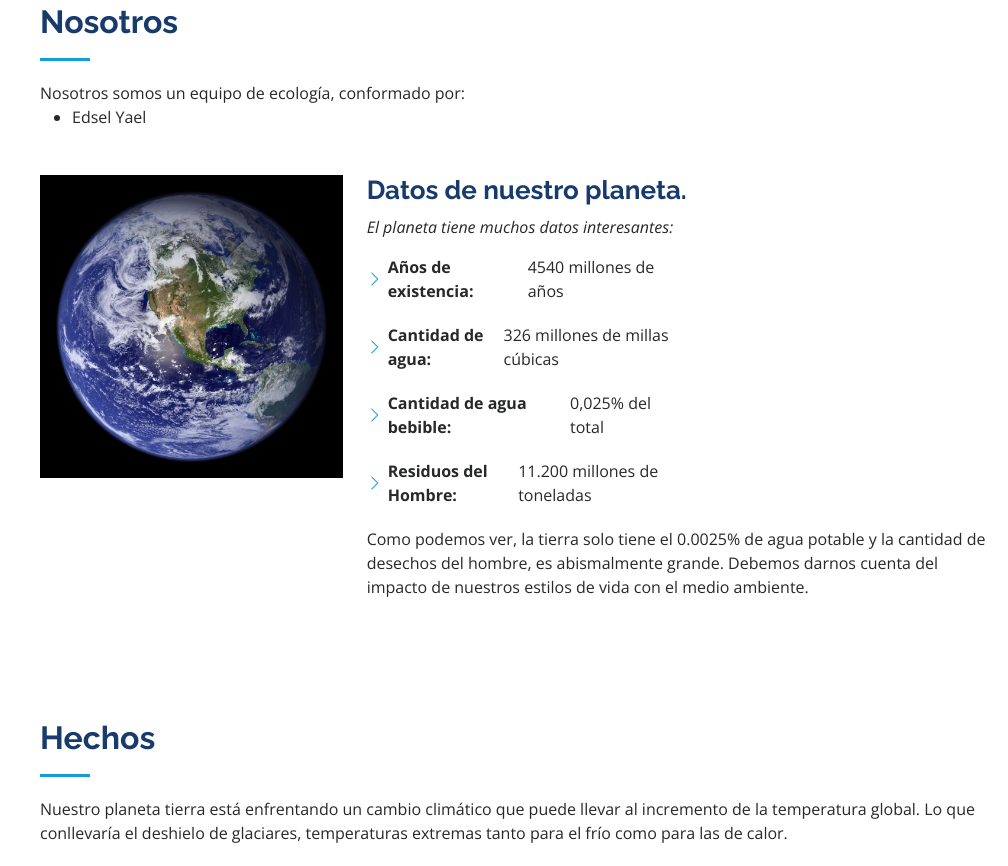
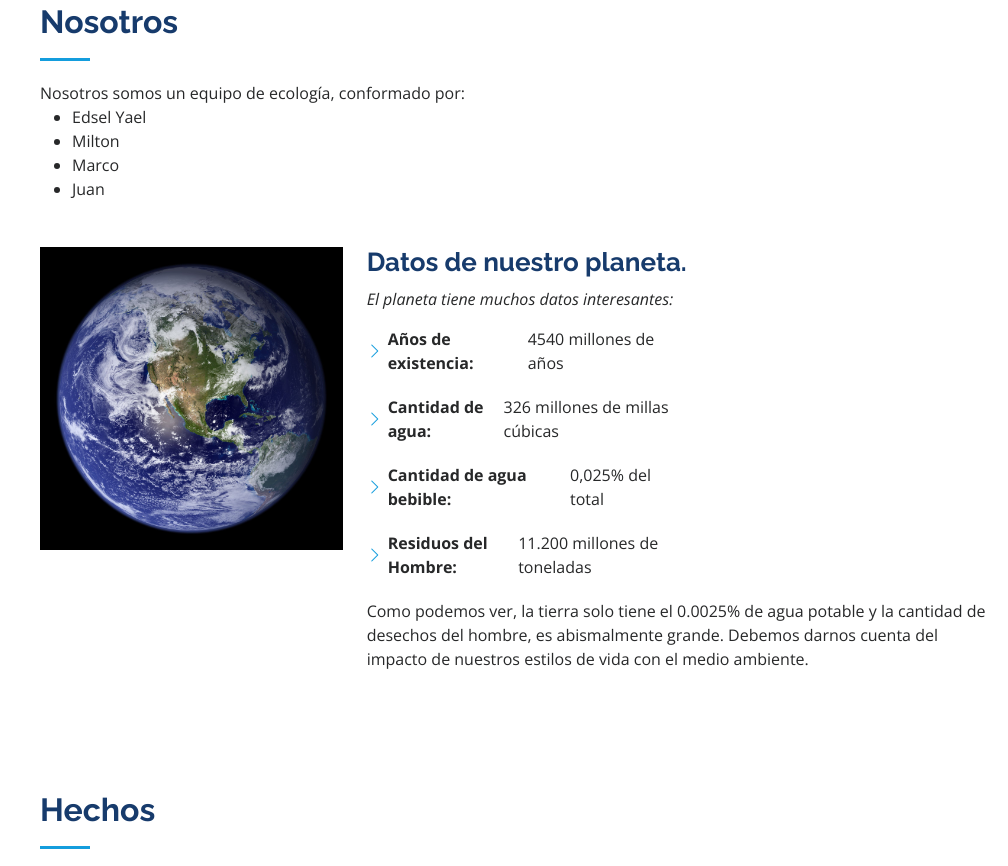
Before and after one commit to ealvan/EcoPage, a plain HTML site: page index.html in a window 1280 px wide. Shown: the part 857-1723 px from the top of the page, without its empty margins (272-1280 px from the left). Drawn offline with nearby package versions, Linux system fonts and the light colour scheme; no server answers.

Commit message:
changes at 90% complete

```diff
--- a/index.html
+++ b/index.html
@@ -87,6 +87,9 @@
           <p>Nosotros somos un equipo de ecología, conformado por:
             <ul>
               <li>Edsel Yael</li>
+              <li>Milton</li>
+              <li>Marco</li>
+              <li>Juan</li>
             </ul>
           </p>
         </div>
```
